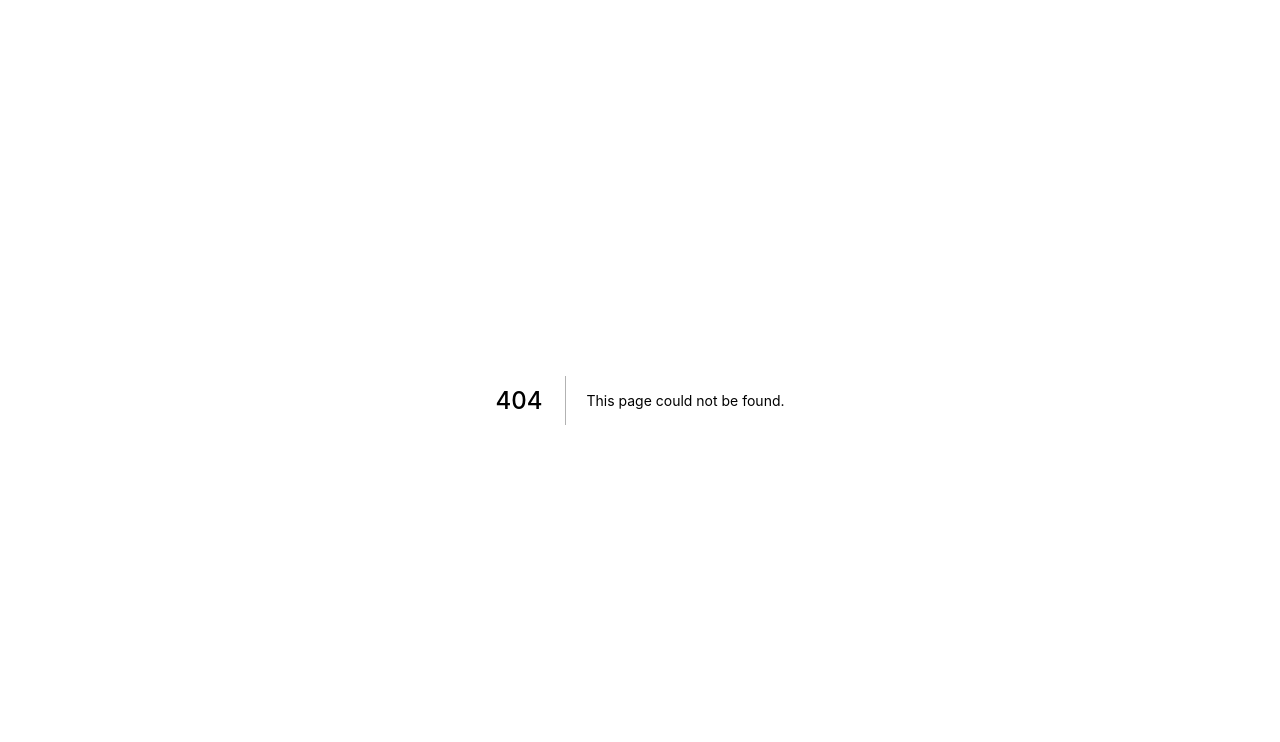
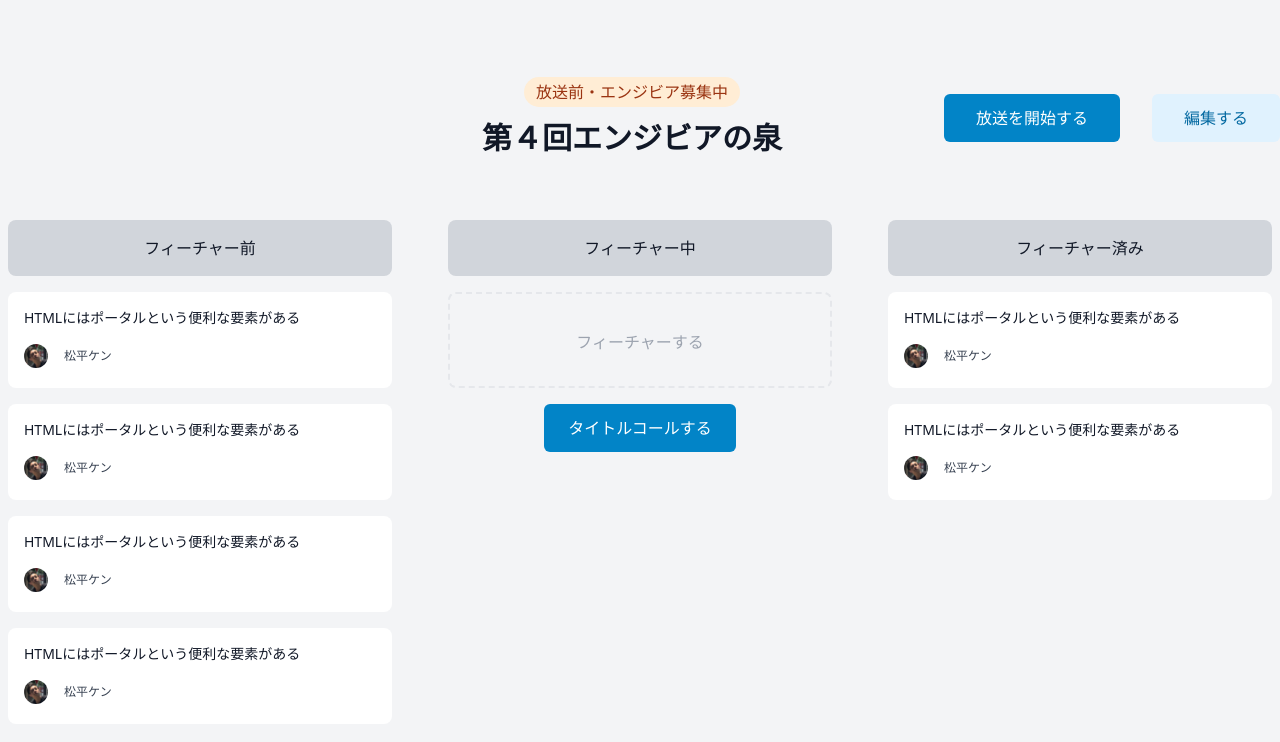
Before and after one commit to qin-spring-development/spring-of-engivia, a Next.js app: page /feature in a window 1280 px wide. Before the commit this address had no page. Shown: the top 742 px of the page. Built offline with nearby package versions, Linux system fonts and the light colour scheme.

Commit message:
🎨フィーチャー画面のUI実装

```diff
--- /dev/null
+++ b/src/pages/feature.tsx
@@ -0,0 +1,139 @@
+interface EngibiaData {
+  text: string,
+  image: string,
+  name: string,
+  id: number
+}
+
+const Feature = () => {
+
+  const FeatureText: string[] = [
+    'フィーチャー前',
+    'フィーチャー中',
+    'フィーチャー済み'
+  ]
+
+  const beforeFeatureData: EngibiaData[] = [
+    {
+      text: 'HTMLにはポータルという便利な要素がある',
+      image: '15007672.jpeg',
+      name: '松平ケン',
+      id:12345678
+    },
+    {
+      text: 'HTMLにはポータルという便利な要素がある',
+      image: '15007672.jpeg',
+      name: '松平ケン',
+      id:123456789
+    },
+    {
+      text: 'HTMLにはポータルという便利な要素がある',
+      image: '15007672.jpeg',
+      name: '松平ケン',
+      id:1234567890
+    },
+    {
+      text: 'HTMLにはポータルという便利な要素がある',
+      image: '15007672.jpeg',
+      name: '松平ケン',
+      id:12345678901
+    },
+  ]
+
+  const featuringData: EngibiaData[] = [
+
+  ]
+
+  const afterFeatureData: EngibiaData[] = [
+    {
+      text: 'HTMLにはポータルという便利な要素がある',
+      image: '15007672.jpeg',
+      name: '松平ケン',
+      id:12345678
+    },
+    {
+      text: 'HTMLにはポータルという便利な要素がある',
+      image: '15007672.jpeg',
+      name: '松平ケン',
+      id:1234567
+    },
+  ]
+
+  return (
+    <div className="h-screen bg-gray-100 container mx-auto">
+      <div className='flex justify-between items-center pt-20'>
+        <div className="text-center mx-auto pl-80">
+          {/* <p className='text-[#065F46] bg-[#D1FAE5] rounded-2xl inline px-3 py-1'>放送中</p> */}
+          <p className='text-[#9A3412] bg-[#FFEDD5] rounded-2xl inline px-3 py-1'>放送前・エンジビア募集中</p>
+          <h1 className='text-[#111827] font-bold text-3xl mt-4'>第４回エンジビアの泉</h1>
+        </div>
+        <div>
+          <button className='bg-[#0284C7] text-white px-8 py-3 rounded-md'>放送を開始する</button>
+          <button className='px-8 py-3 rounded-md bg-[#E0F2FE] text-[#0369A1] ml-8'>編集する</button>
+        </div>
+      </div>
+      <div className='mx-2 mt-16'>
+        <div className='flex justify-between'>
+          {FeatureText?.map((text) => (
+            <p key={text} className='text-center w-96 h-14 pt-4 bg-gray-300 text-[#111827] rounded-lg'>{text}</p>
+          ))}
+        </div>
+        <div className='flex justify-between'>
+          <div>
+            {beforeFeatureData.map((data) => (
+              <div className='bg-white w-96 h-24 rounded-lg p-4 mt-4' key={data.id}>
+                <p className='text-sm text-[#111827]'>
+                  {data.text}
+                </p>
+                <div className='flex items-center pt-4'>
+                  <img className="h-6 w-6 rounded-full" src={data.image} alt="avatar" />
+                  <p className='text-xs text-[#374151] pl-4'>
+                    {data.name}
+                  </p>
+                </div>
+              </div>
+            ))}
+          </div>
+          <div>
+            <div className='w-96 h-24 rounded-lg mt-4 border-dashed border-2 border-gray-200'>
+              <p className='text-center pt-9 text-[#9CA3AF]'>
+                フィーチャーする
+              </p>
+            </div>
+            {featuringData?.map((data) => (
+              <div className='bg-white w-96 h-24 rounded-lg p-4 mt-4' key={data.id}>
+                <p className='text-sm text-[#111827]'>
+                  {data.text}
+                </p>
+                <div className='flex items-center pt-4'>
+                  <img className="h-6 w-6 rounded-full" src={data.image} alt="avatar" />
+                  <p className='text-xs text-[#374151] pl-4'>
+                    {data.name}
+                  </p>
+                </div>
+              </div>
+            ))}
+            <button className='bg-[#0284C7] text-white px-6 py-3 rounded-md block mx-auto mt-4'>タイトルコールする</button>
+          </div>
+          <div>
+            {afterFeatureData?.map((data) => (
+              <div className='bg-white w-96 h-24 rounded-lg p-4 mt-4' key={data.id}>
+                <p className='text-sm text-[#111827]'>
+                  {data.text}
+                </p>
+                <div className='flex items-center pt-4'>
+                  <img className="h-6 w-6 rounded-full" src={data.image} alt="avatar" />
+                  <p className='text-xs text-[#374151] pl-4'>
+                    {data.name}
+                  </p>
+                </div>
+              </div>
+            ))}
+          </div>
+        </div>
+      </div>
+    </div>
+  );
+};
+
+export default Feature;
```
